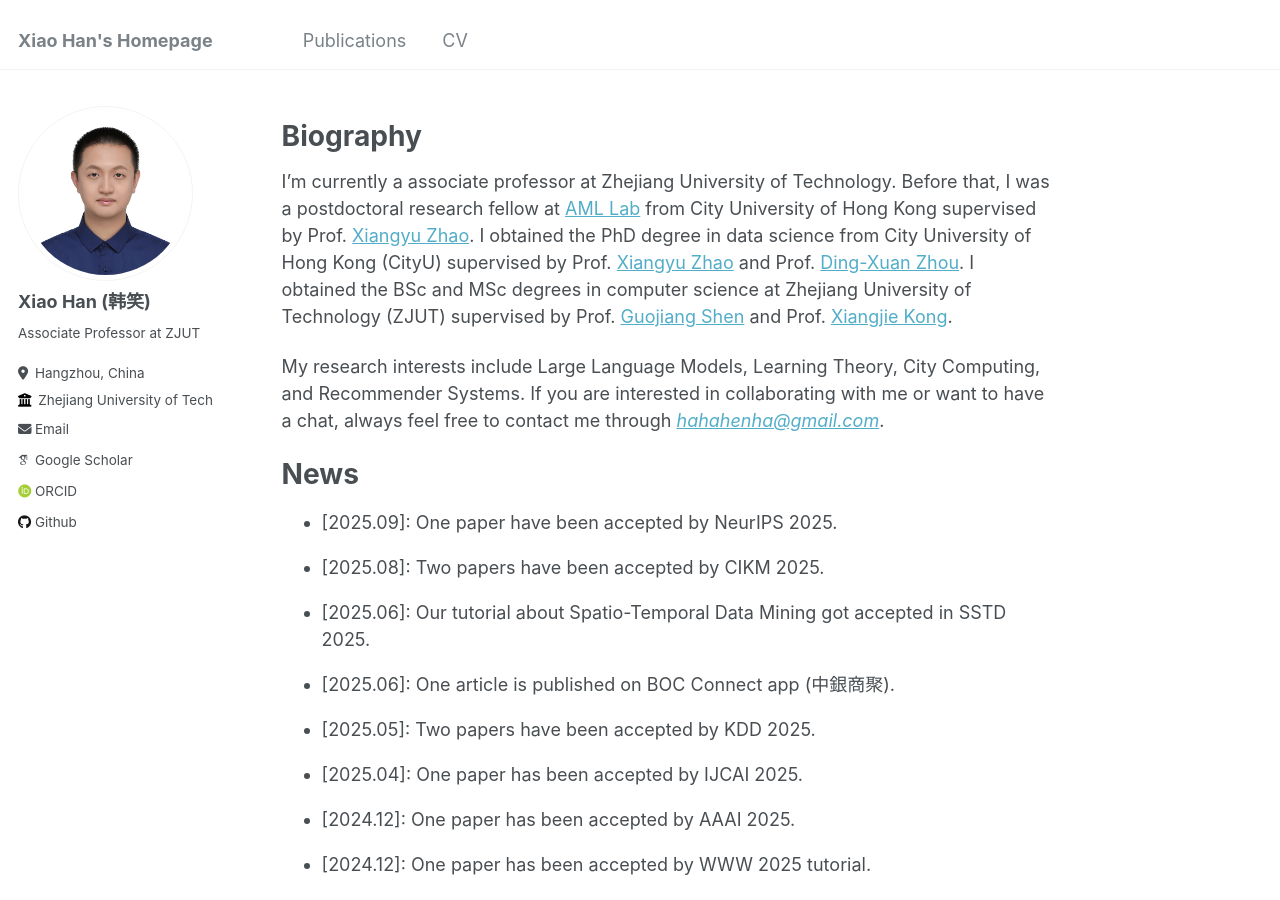
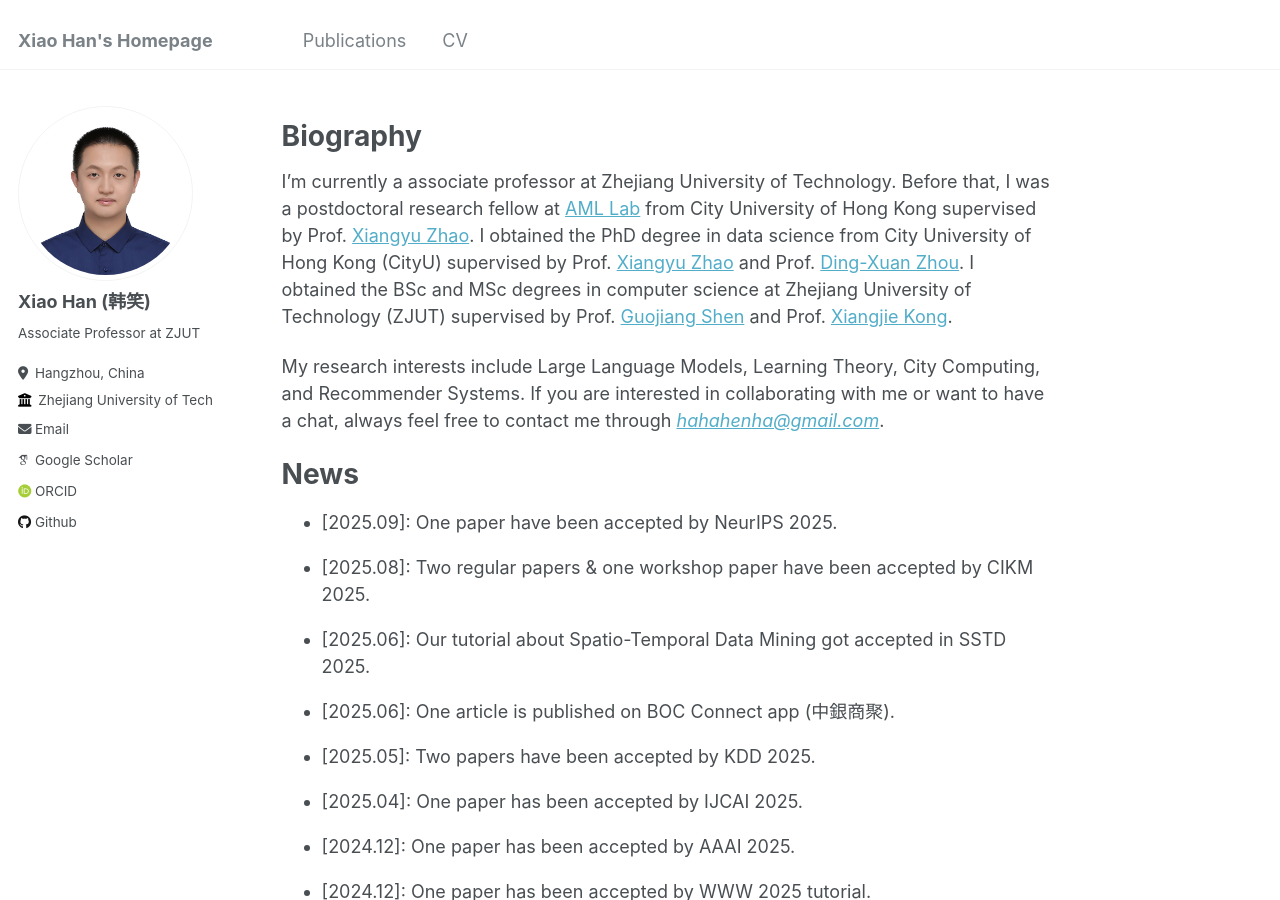
Before and after one commit to hahahenha/hahahenha.github.io, a Jekyll site: the page built from _pages/about.md, in a window 1280 px wide and 900 px high. Built offline with Jekyll 4.4.1, drawn with Linux system fonts in a browser that asks for light colours; some web fonts are replaced.

Commit message:
Update about.md

```diff
--- a/_pages/about.md
+++ b/_pages/about.md
@@ -42,7 +42,7 @@ If you are interested in collaborating with me or want to have a chat, always fe
   </ul>
 
  <ul>
-    <li>[2025.08]: Two papers have been accepted by CIKM 2025. </li>
+    <li>[2025.08]: Two regular papers & one workshop paper have been accepted by CIKM 2025. </li>
   </ul>
 
   <ul>
```
